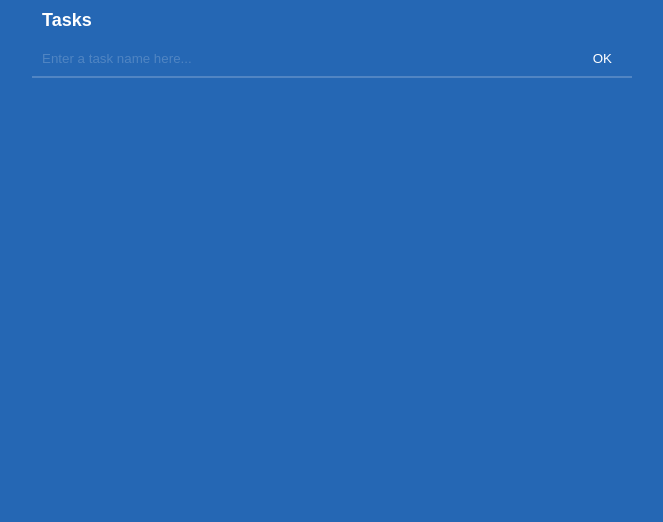
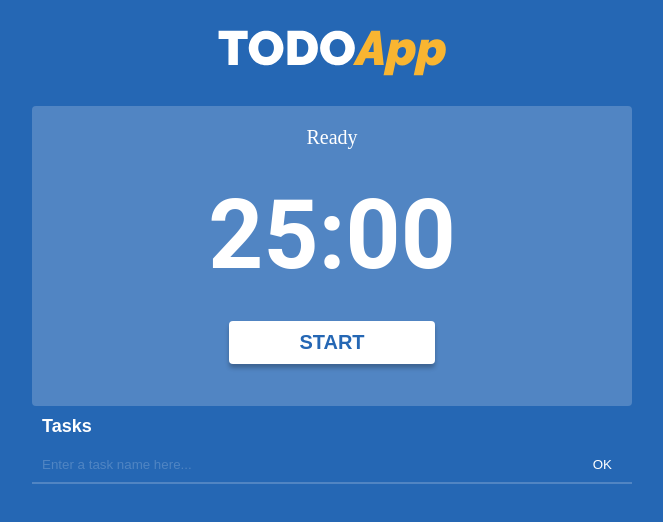
Before and after one commit to matheusolivesilva/todo-app-reactjs, a React (Create React App) app: page / in a window 1280 px wide. Shown: the top 522 px of the page, without its empty margins (308-971 px from the left). Built offline with nearby package versions, Linux system fonts and the light colour scheme.

Commit message:
feat: create timer in Home page
It was created a timer in Home page, it changes button's visibility by
pressing "play", "pause", "stop" and "restart" and "start" .

Also, when the timer ends, the "restart" and "done" button are shown and the
other are hidden.

```diff
--- a/src/pages/Home.tsx
+++ b/src/pages/Home.tsx
@@ -1,9 +1,14 @@
-import { Input, Text, Button, Row, Column, List } from 'components';
-import { useState } from 'react';
+import { Input, Text, Button, Row, Column, List, Logo, Icon } from 'components';
+import { Fragment, useCallback, useMemo, useState } from 'react';
 
-export const Home= () => {
+const SECONDS_DEFAULT = 1500;
+
+export const Home = () => {
   const [taskName, setTaskName] = useState('');
   const [tasks, setTasks] = useState<{ label: string }[]>([]);
+  const [seconds, setSeconds] = useState(SECONDS_DEFAULT);
+  const [timer, setTimer] = useState<any>();
+  const [stage, setStage] = useState('ready');
 
   const handleOkButton = () => {
     if(!taskName) return;
@@ -16,9 +21,145 @@ export const Home= () => {
     setTaskName('');
   };
 
+  const secondsToTime = (secs: number) => {
+    const divisorMinutes = secs % 3600;
+    let minutes: any = Math.floor(divisorMinutes / 60);
+    minutes = String(minutes).padStart(2, '0');
+
+    const divisorSeconds = divisorMinutes % 60;
+    let seconds: any = Math.ceil(divisorSeconds);
+    seconds = String(seconds).padStart(2, '0');
+
+    return `${minutes}:${seconds}`;
+  }
+
+  const startTimer = () => {
+    setStage('in_progress');
+    const timerInterval = setInterval(() => {
+      setSeconds((previousSeconds) => {
+        if (previousSeconds === 0) {
+          clearInterval(timerInterval);
+          setStage('finished');
+          setTimer(undefined);
+          return 0;
+        }
+        return previousSeconds - 1
+      });
+    }, 1000);
+
+    setTimer(timerInterval);
+  };
+
+  const handleRestartButton = useCallback(() => {
+    setStage('ready');
+    setSeconds(SECONDS_DEFAULT);
+
+    clearInterval(timer);
+
+    setTimer(undefined);
+  }, [timer]);
+
+  const handlePauseButton = useCallback(() => {
+    clearInterval(timer);
+    setTimer(undefined);
+  }, [timer]);
+
+  const handleStopButton = useCallback(() => {
+    handlePauseButton();
+    setSeconds(SECONDS_DEFAULT);
+    setStage('ready');
+  }, [handlePauseButton]);
+
+  const handleStageStatus = useMemo(() => {
+    switch (stage) {
+      case 'ready':
+        return 'Ready' ;
+
+      case 'in_progress':
+        return 'Time to work';
+
+      case 'finished':
+        return 'Finished';
+
+      default:
+        return 'Ready';
+    }
+  }, [stage]);
+
+  const handleStageButtons = useMemo(() => {
+    switch (stage) {
+      case 'ready':
+        return (
+          <Fragment>
+            <Button variant="primary" onClick={startTimer}>
+              <Text fontSize="bodyExtraLarge" fontWeight="700" color="primary">START</Text>
+            </Button>
+          </Fragment>
+        );
+
+      case 'in_progress':
+        return (
+          <Fragment>
+            <Row py="20px">
+              <Button variant="primary" p="10px 20px" mx="5px" onClick={startTimer}>
+                <Icon variant="play"></Icon>
+              </Button>
+              <Button variant="primary" p="10px 20px" mx="5px" onClick={handlePauseButton}>
+                <Icon variant="pause"></Icon>
+              </Button>
+              <Button variant="primary" p="10px 20px" mx="5px" onClick={handleStopButton}>
+                <Icon variant="stop"></Icon>
+              </Button>
+            </Row>
+          </Fragment>
+        );
+
+      case 'finished':
+        return (
+          <Fragment>
+            <Row py="20px">
+              <Button variant="primary" p="10px 20px" mx="5px" onClick={handleRestartButton}>
+                <Icon variant="restart"></Icon>
+              </Button>
+              <Button variant="primary" p="10px 20px" mx="5px">
+                <Icon variant="done"></Icon>
+              </Button>
+            </Row>
+          </Fragment>
+        );
+
+      default:
+        return (
+          <Fragment>
+            <Button variant="primary" onClick={startTimer}>
+              <Text fontSize="bodyExtraLarge" fontWeight="700" color="primary">START</Text>
+            </Button>
+          </Fragment>
+        )
+    }
+
+  }, [handlePauseButton, handleStopButton, handleRestartButton, stage]);
   return (
     <Column width="600px" margin="0 auto">
+      <Column width="100%" py="25px" alignItems="center">
+        <Logo />
+      </Column>
+
+      <Column width="100%" p="20px" minHeight="300px" bg="rgba(255, 255, 255, 0.2)" borderRadius="4px" alignItems="center">
+        <Text fontFamily="primary" fontSize="bodyExtraLarge">
+          {handleStageStatus}
+        </Text>
+
+        <Text fontFamily="secondary" fontSize="displayExtraLarge" fontWeight="bold" py="30px">
+          {secondsToTime(seconds)}
+        </Text>
+
+          {handleStageButtons}
+
+      </Column>
+
       <Text fontWeight="bold" fontSize="bodyLarge" my="10px" pl="10px">Tasks</Text>
+
       <Row width="100%">
         <Input flex={1} value={taskName} placeholder="Enter a task name here..." onChange={(e) => setTaskName(e.target.value)}/>
         <Button onClick={handleOkButton}>OK</Button>
```
Lines whose indentation alone changed are shown as unchanged.
